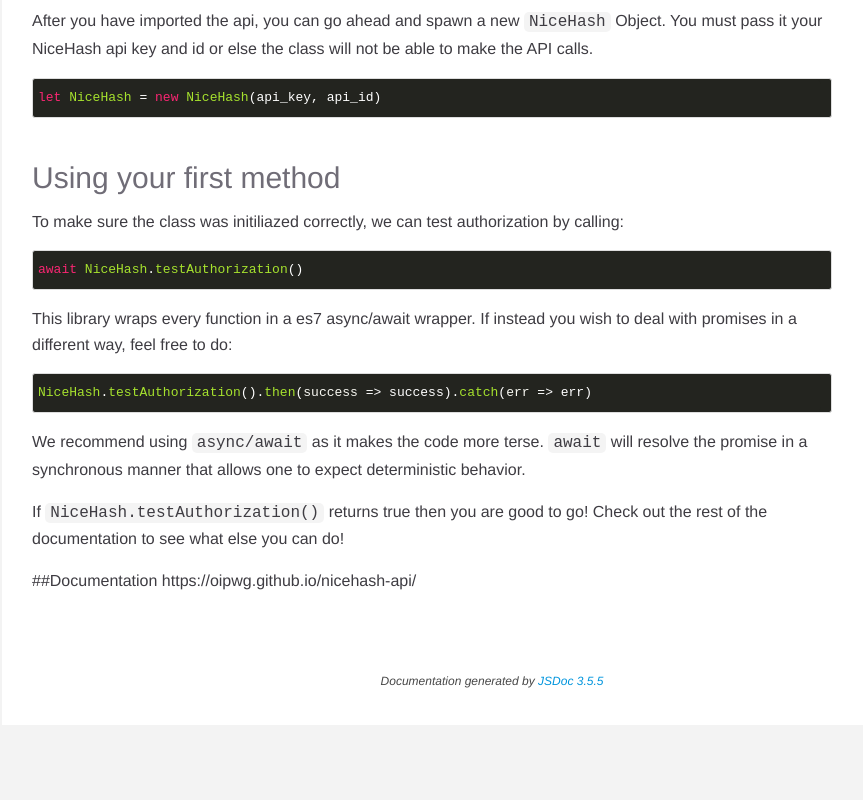
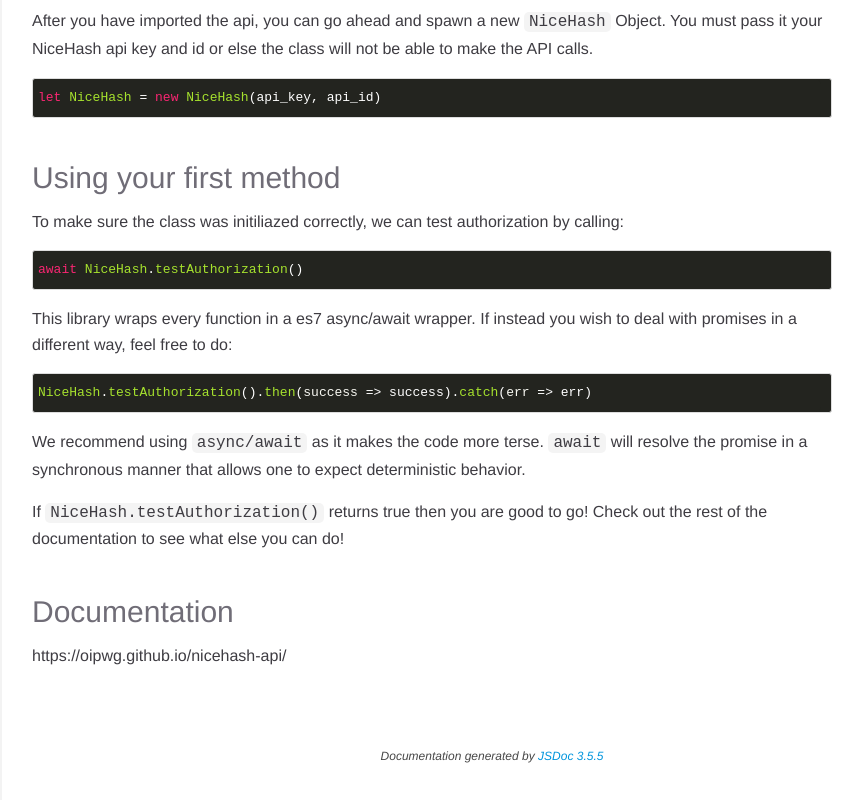
Before and after one commit to oipwg/nicehash-api, a website: page docs/index.html in a window 1280 px wide. Shown: the part 1220-2020 px from the top of the page, without its empty margins (298-1161 px from the left). Before the commit the page ends 1945 px from the top, so only its background shows below. Drawn offline with nearby package versions, Linux system fonts and the light colour scheme; a script that the page names is missing; a web font is replaced by a local one.

Commit message:
last md syntax err

```diff
--- a/docs/index.html
+++ b/docs/index.html
@@ -117,8 +117,7 @@
 behavior.</p>
 <p>If <code>NiceHash.testAuthorization()</code> returns true then you are good to go!
 Check out the rest of the documentation to see what else you can do!</p>
-<p>##Documentation
-https://oipwg.github.io/nicehash-api/</p>
+<h2>Documentation</h2><p>https://oipwg.github.io/nicehash-api/</p>
     </article>
   </section>
 
```
Also changed, not shown: README.md.
